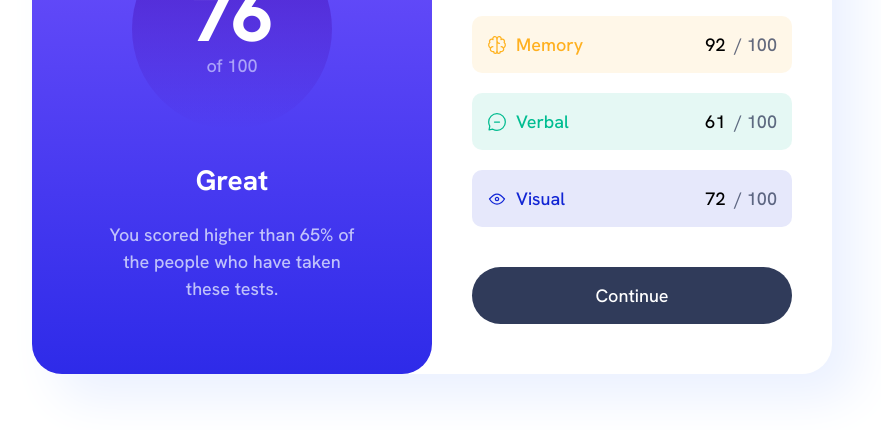
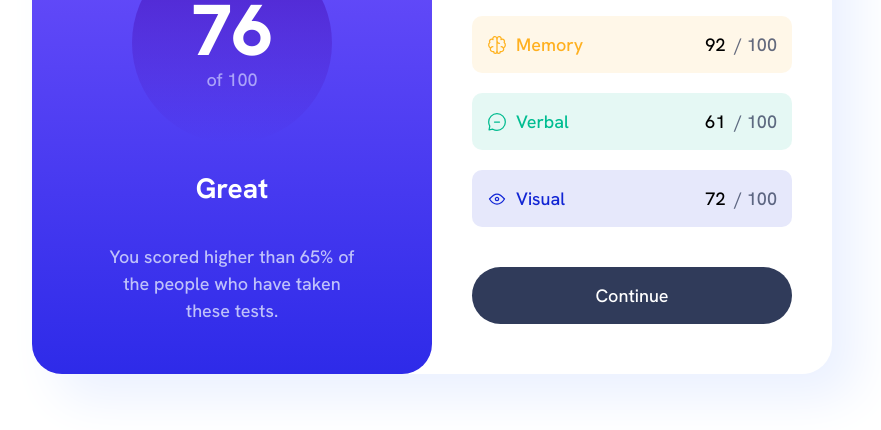
Before and after one commit to cotaricky/results-summary-component, a plain HTML site: page index.html in a window 1280 px wide. Shown: the part 304-734 px from the top of the page, without its empty margins (208-1089 px from the left). Drawn offline with Linux system fonts and the light colour scheme.

Commit message:
Update style.css

```diff
--- a/style.css
+++ b/style.css
@@ -82,6 +82,10 @@ body {
   border-radius: 0px 0px 30px 30px;
   border: none;
   text-align: center;
+  display: flex;
+  flex-direction: column;
+  flex-wrap: wrap;
+  justify-content: space-between;
 }
 
 .title-score {
@@ -117,7 +121,6 @@ body {
 }
 
 .message-score {
-  margin-top: 20px;
   padding: 10px;
   color: var(--white);
   font-size: var(--fs-message-score);
```
